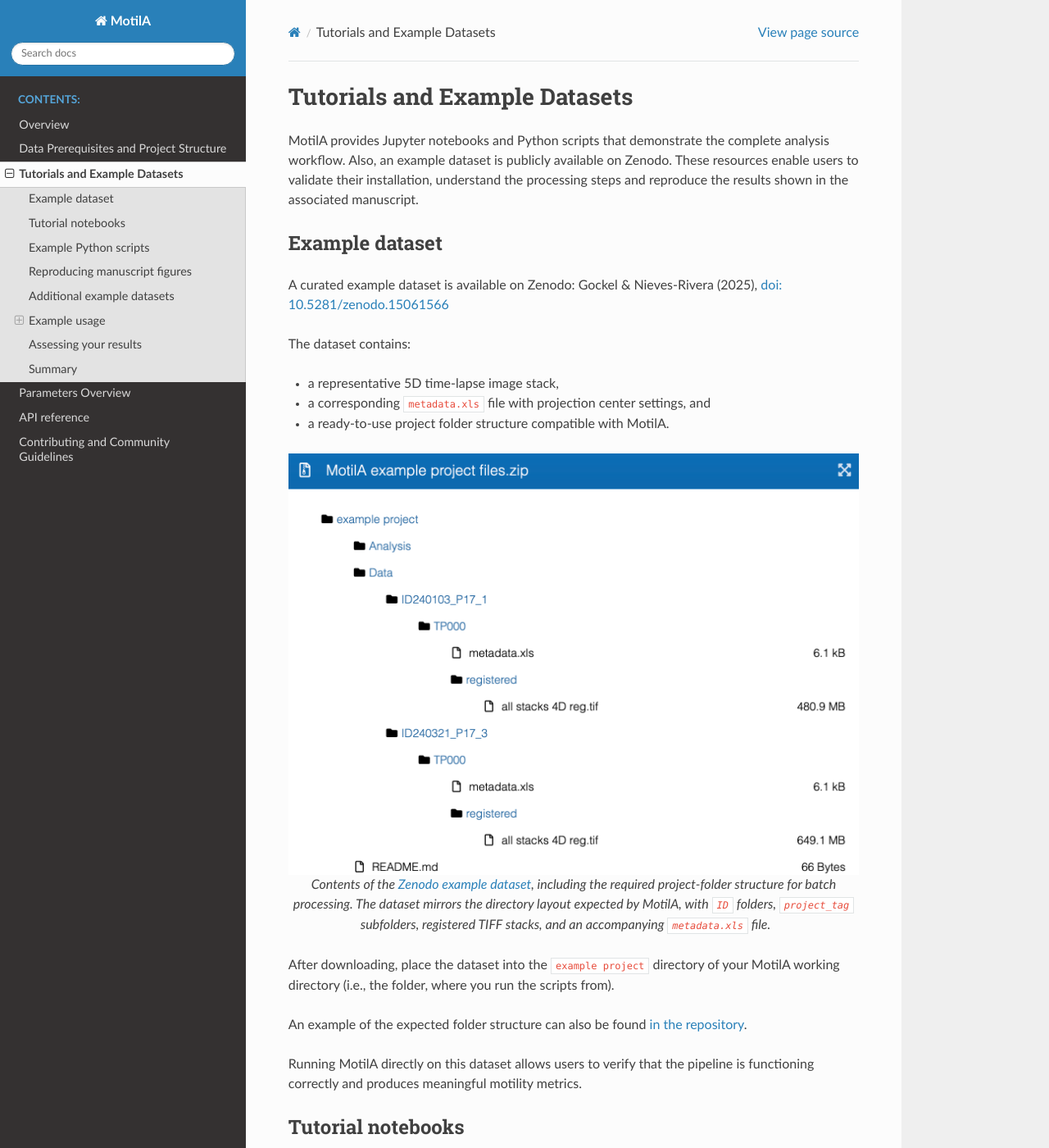
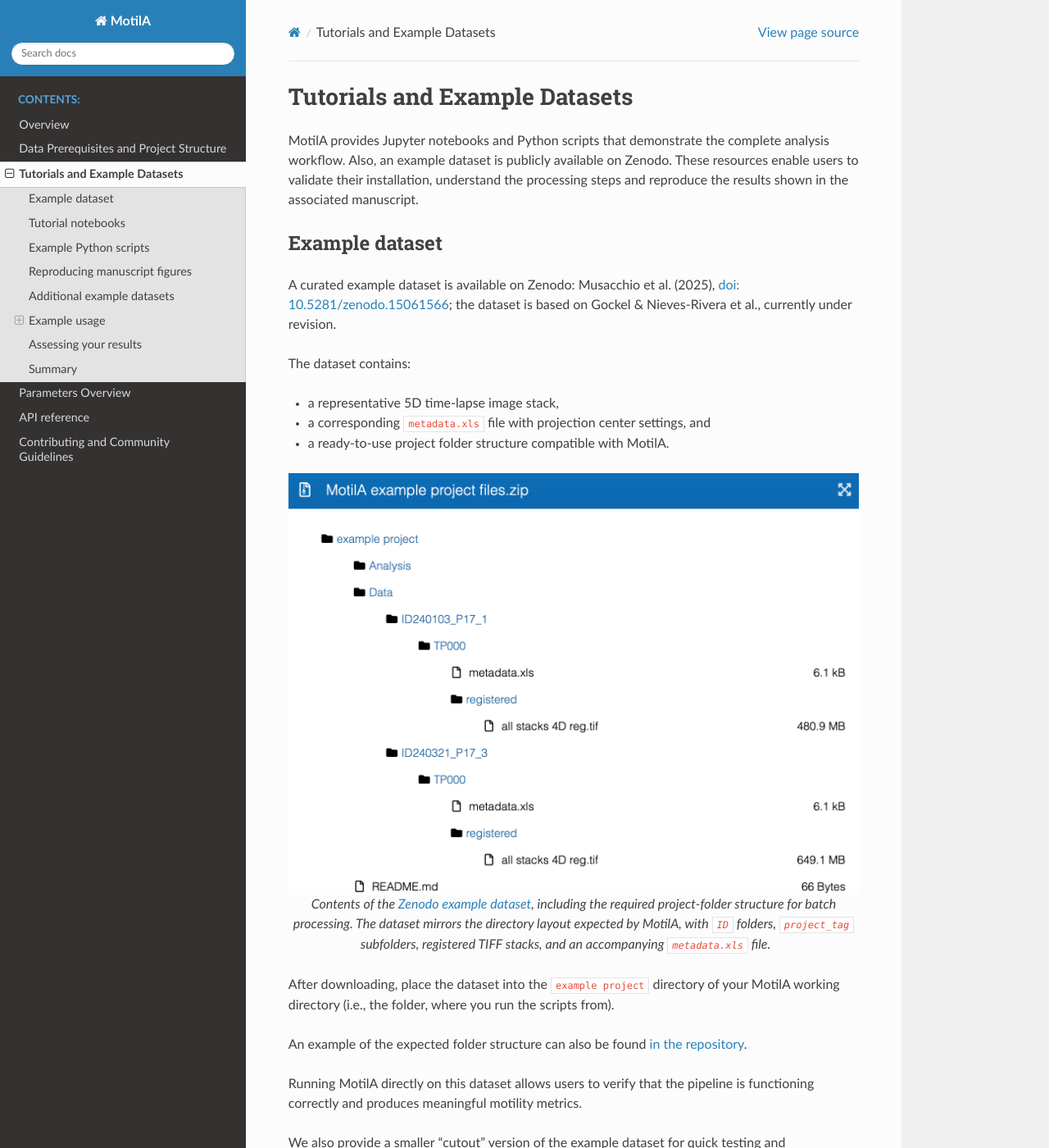
Before and after one commit to FabrizioMusacchio/MotilA, a Sphinx documentation site: the page built from docs/source/tutorials.rst, in a window 1280 px wide and 1400 px high. Shown: the whole window at 82% size. Built offline with Sphinx 7.4.7 and the Read the Docs theme 3.1.0, drawn with Linux system fonts in a browser that asks for light colours; some of the changed text lies outside the part shown.

Commit message:
Update example dataset citations and README documentation
- Changed citations in README.md, tutorials.rst, and example notebooks to reflect the correct (zenodo!) authorship (Musacchio et al., 2025).
- Added information about a smaller "cutout" version of the example dataset in README.md and tutorials.rst.
- Updated the example project README to ensure consistency in dataset citation.

```diff
--- a/docs/source/tutorials.rst
+++ b/docs/source/tutorials.rst
@@ -10,7 +10,9 @@
 Example dataset
 ------------------------
 
-A curated example dataset is available on Zenodo: Gockel & Nieves-Rivera (2025), `doi: 10.5281/zenodo.15061566 <https://zenodo.org/records/15061566>`_
+A curated example dataset is available on Zenodo: Musacchio et al. (2025), `doi: 10.5281/zenodo.15061566 <https://zenodo.org/records/15061566>`_;
+the dataset is based on Gockel & Nieves-Rivera et al., currently under revision.
+
 
 The dataset contains:
 
@@ -35,6 +37,9 @@
 
 Running MotilA directly on this dataset allows users to verify that the pipeline
 is functioning correctly and produces meaningful motility metrics.
+
+We also provide a smaller "cutout" version of the example dataset for quick testing and
+demonstration purposes: Musacchio (2025), `doi: 10.5281/zenodo.17803977 <https://zenodo.org/records/17803978>`_.
 
 Tutorial notebooks
 ------------------
```
Also changed, not shown: README.md (+9 -4 lines), example project/README.md, 2 other files.
